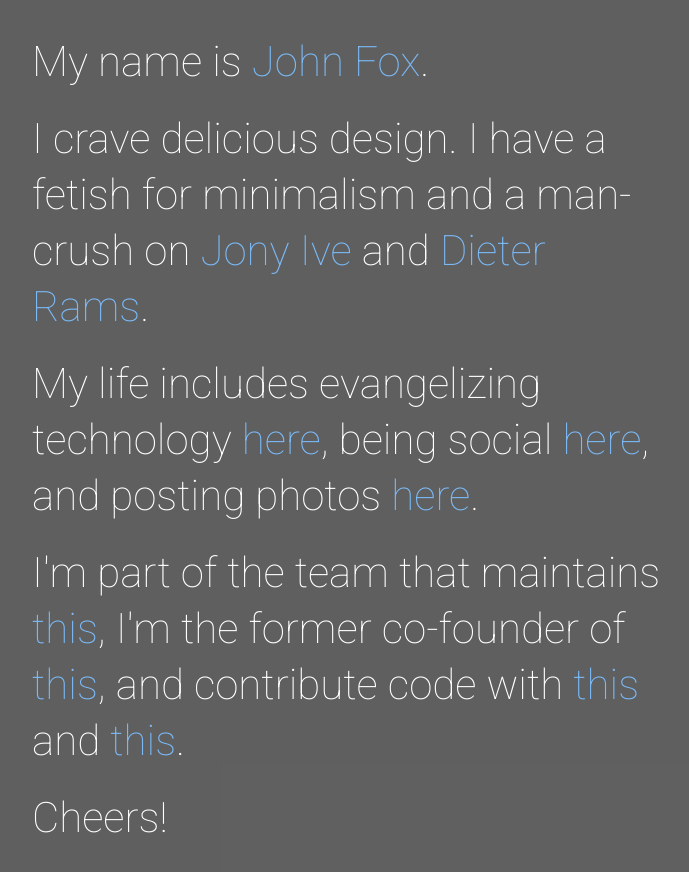
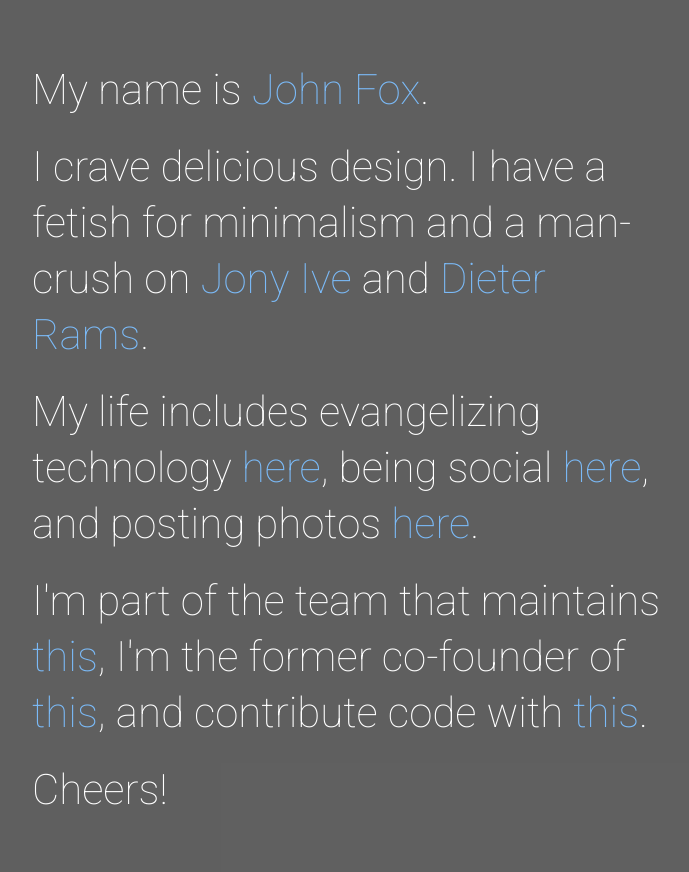
Before and after one commit to classicyuppie/classicyuppie.github.io, a Jekyll site: the page index.html, which Jekyll copies as it is, in a window 1280 px wide. Shown: the top 872 px of the page, without its empty margins (288-977 px from the left). Built offline with Jekyll 4.4.1, drawn with Linux system fonts in a browser that asks for light colours.

Commit message:
updating index.html content

```diff
--- a/index.html
+++ b/index.html
@@ -64,7 +64,7 @@
     <p>My name is <a href="/aboutme.html">John Fox</a>.</p>
     <p>I crave delicious design. I have a fetish for minimalism and a man-crush on <a href="https://en.wikipedia.org/wiki/Jonathan_Ive">Jony Ive</a> and <a href="https://www.vitsoe.com/gb/about/good-design">Dieter Rams</a>.</p>
     <p>My life includes evangelizing technology <a href="http://classicyuppie.com">here</a>, being social <a href="http://twitter.com/classicyuppie/">here</a>, and posting photos <a href="http://instagram.com/classicyuppie">here</a>.</p>
-    <p>I'm part of the team that maintains <a href="https://xfinity.com/experience">this</a>, I'm the former co-founder of <a href="http://indygeekarchive.com">this</a>, and contribute code with <a href="https://github.com/classicyuppie">this</a> and <a href="https://enterprise.github.com/home">this</a>.</p>
+    <p>I'm part of the team that maintains <a href="https://xfinity.com/experience">this</a>, I'm the former co-founder of <a href="http://indygeekarchive.com">this</a>, and contribute code with <a href="https://github.com/classicyuppie">this</a>.</p>
     <p>Cheers!</p>
     </div>
   </section>
```
Also changed, not shown: 2 other files.
